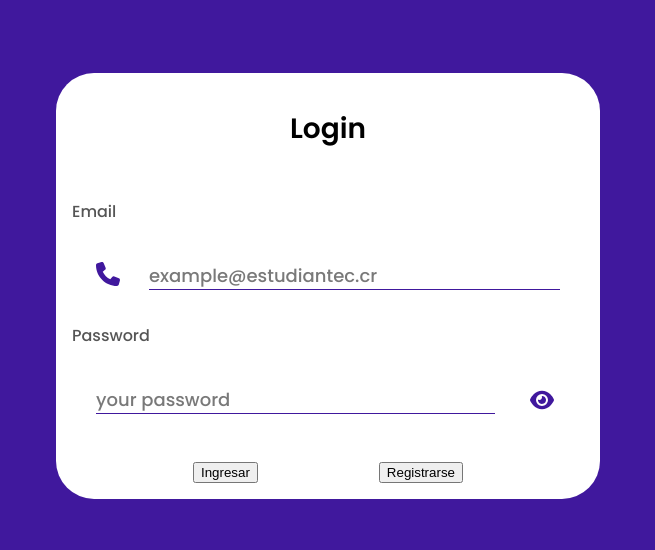
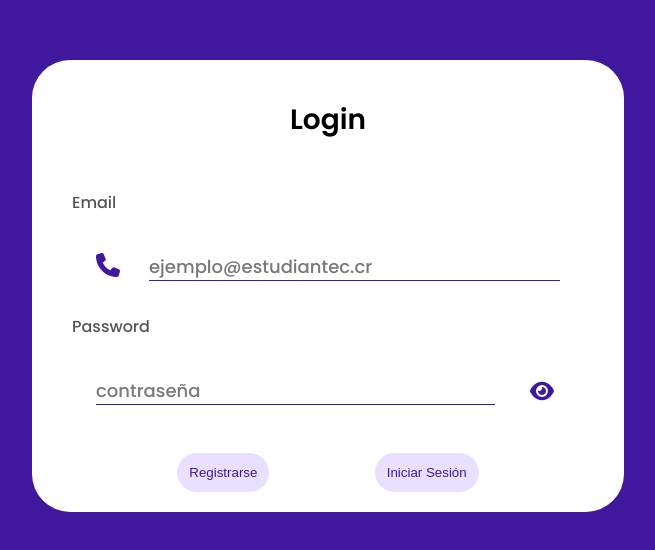
Before and after one commit to S77VEN31/CCT, a React (Vite) app in the folder client/: page / in a window 1280 px wide. Shown: the part 114-664 px from the top of the page, without its empty margins (312-967 px from the left). Built offline with nearby package versions, Linux system fonts and the light colour scheme.

Commit message:
add: Test screens and IconButton

```diff
--- a/client/src/App.tsx
+++ b/client/src/App.tsx
@@ -4,20 +4,19 @@ import { Route, Routes, BrowserRouter } from "react-router-dom";
 import "./App.css";
 // Screens
 import Login from "./screens/Login/Login";
-
-const data = [
-  { name: "Group A", value: 400 },
-  { name: "Group B", value: 300 },
-  { name: "Group C", value: 300 },
-  { name: "Group D", value: 200 },
-];
-
+// TestScreens
+import Tomas from "./screens/Testing/Tomas/Tomas";
+import Pablo from "./screens/Testing/Pablo/Pablo";
+import Ariel from "./screens/Testing/Ariel/Ariel";
 
 function App() {
   return (
     <BrowserRouter>
       <Routes>
         <Route path="/" element={<Login />} />
+        <Route path="/tomas" element={<Tomas />} />
+        <Route path="/pablo" element={<Pablo />} />
+        <Route path="/ariel" element={<Ariel />} />
       </Routes>
     </BrowserRouter>
   );
--- /dev/null
+++ b/client/src/components/buttons/IconTextButton.style.css
@@ -0,0 +1,33 @@
+.button {
+    display: flex;
+    justify-content: center;
+    align-items: center;
+    gap: 8px;
+    padding: 12px 12px;
+    background-color: var(--secondary);
+    color: var(--primary);
+    border: none;
+    border-radius: 50px;
+    transition: 0.5s;
+  }
+
+  .button:hover {
+    background-color: var(--primary);
+    box-shadow: 0 0 0 5px var(--primary);
+    color: var(--white);
+    transition: 0.5s;
+  }
+
+  .active {
+    background-color: var(--primary);
+    color: var(--white);
+  }
+
+  .disabled {
+    background-color: var(--gray);
+    color: var(--disabled-gray-strong);
+  }
+  .enabled {
+    background-color: var(--secondary-blue);
+    color: var(--primary-blue);
+  }
--- /dev/null
+++ b/client/src/components/buttons/IconTextButton.tsx
@@ -0,0 +1,32 @@
+// Styles
+import "./IconTextButton.style.css";
+// Icons
+import { FontAwesomeIcon } from "@fortawesome/react-fontawesome";
+import { IconDefinition } from "@fortawesome/free-solid-svg-icons";
+// Globals
+import { classes } from "../../globals/handleClassnames/classes";
+
+interface IconTextButtonProps {
+  buttonText?: string;
+  buttonClassname?: string | null;
+  icon?: IconDefinition;
+  key?: number;
+  type?: "button" | "submit" | "reset" | undefined;
+  disabled?: boolean;
+  handleOnClick?: () => void;
+}
+
+const IconTextButton = (props: IconTextButtonProps) => {
+  return (
+    <button
+      type={props.type}
+      disabled={props.disabled}
+      onClick={props.handleOnClick}
+      className={classes(["button", props.buttonClassname])}
+    >
+      {props.icon && <FontAwesomeIcon className="icon" icon={props.icon} />}
+      {props.buttonText}
+    </button>
+  );
+};
+export default IconTextButton;
--- /dev/null
+++ b/client/src/globals/handleClassnames/classes.ts
@@ -0,0 +1,3 @@
+export const classes = (classes: (string | null | boolean | undefined)[]): string => {
+    return classes.filter(Boolean).join(' ').trim();
+};
--- a/client/src/screens/Login/Login.style.css
+++ b/client/src/screens/Login/Login.style.css
@@ -14,7 +14,7 @@
   gap: 30px;
   flex-direction: column;
   overflow-y: scroll;
-  padding: 16px;
+  padding: 20px 40px;
   border-radius: 38px;
   background-color: var(--white);
 }
--- a/client/src/screens/Login/Login.tsx
+++ b/client/src/screens/Login/Login.tsx
@@ -6,6 +6,7 @@ import "./Login.style.css";
 import { Icons } from "../../enumerables/icons/icons";
 // Components
 import TextInput from "../../components/inputs/TextInput/TextInput";
+import IconTextButton from "../../components/buttons/IconTextButton";
 
 function Login() {
   const [formData, setFormData] = useState({
@@ -42,22 +43,28 @@ function Login() {
             name="email"
             onChange={handleChange}
             value={formData.email}
-            placeholder="example@estudiantec.cr"
+            placeholder="ejemplo@estudiantec.cr"
             required={true}
           />
           <TextInput
             type="password"
             id="password"
             name="password"
-            placeholder="your password"
+            placeholder="contraseña"
             onChange={handleChange}
             value={formData.password}
             required={true}
           />
         </form>
         <div className="buttons-container">
-          <button type="submit">Ingresar</button>
-          <button type="submit">Registrarse</button>
+          <IconTextButton
+            type="submit"
+            buttonText="Registrarse"
+          ></IconTextButton>
+          <IconTextButton
+            type="submit"
+            buttonText="Iniciar Sesión"
+          ></IconTextButton>
         </div>
       </div>
     </div>
--- /dev/null
+++ b/client/src/screens/Testing/Ariel/Ariel.style.css
@@ -0,0 +1,5 @@
+.screen {
+    display: flex;
+    height: 100vh;
+    background-color: var(primary);
+  }
--- /dev/null
+++ b/client/src/screens/Testing/Ariel/Ariel.tsx
@@ -0,0 +1,7 @@
+import "./Ariel.style.css";
+
+function Ariel() {
+  return <div className="screen"></div>;
+}
+
+export default Ariel;
--- /dev/null
+++ b/client/src/screens/Testing/Pablo/Pablo.style.css
@@ -0,0 +1,5 @@
+.screen {
+    display: flex;
+    height: 100vh;
+    background-color: var(primary);
+  }
--- /dev/null
+++ b/client/src/screens/Testing/Pablo/Pablo.tsx
@@ -0,0 +1,7 @@
+import "./Pablo.style.css";
+
+function Pablo() {
+  return <div className="screen"></div>;
+}
+
+export default Pablo;
--- /dev/null
+++ b/client/src/screens/Testing/Tomas/Tomas.style.css
@@ -0,0 +1,5 @@
+.screen {
+    display: flex;
+    height: 100vh;
+    background-color: var(primary);
+  }
--- /dev/null
+++ b/client/src/screens/Testing/Tomas/Tomas.tsx
@@ -0,0 +1,7 @@
+import "./Tomas.style.css";
+
+function Tomas() {
+  return <div className="screen">me cago en pablo</div>;
+}
+
+export default Tomas;
```
